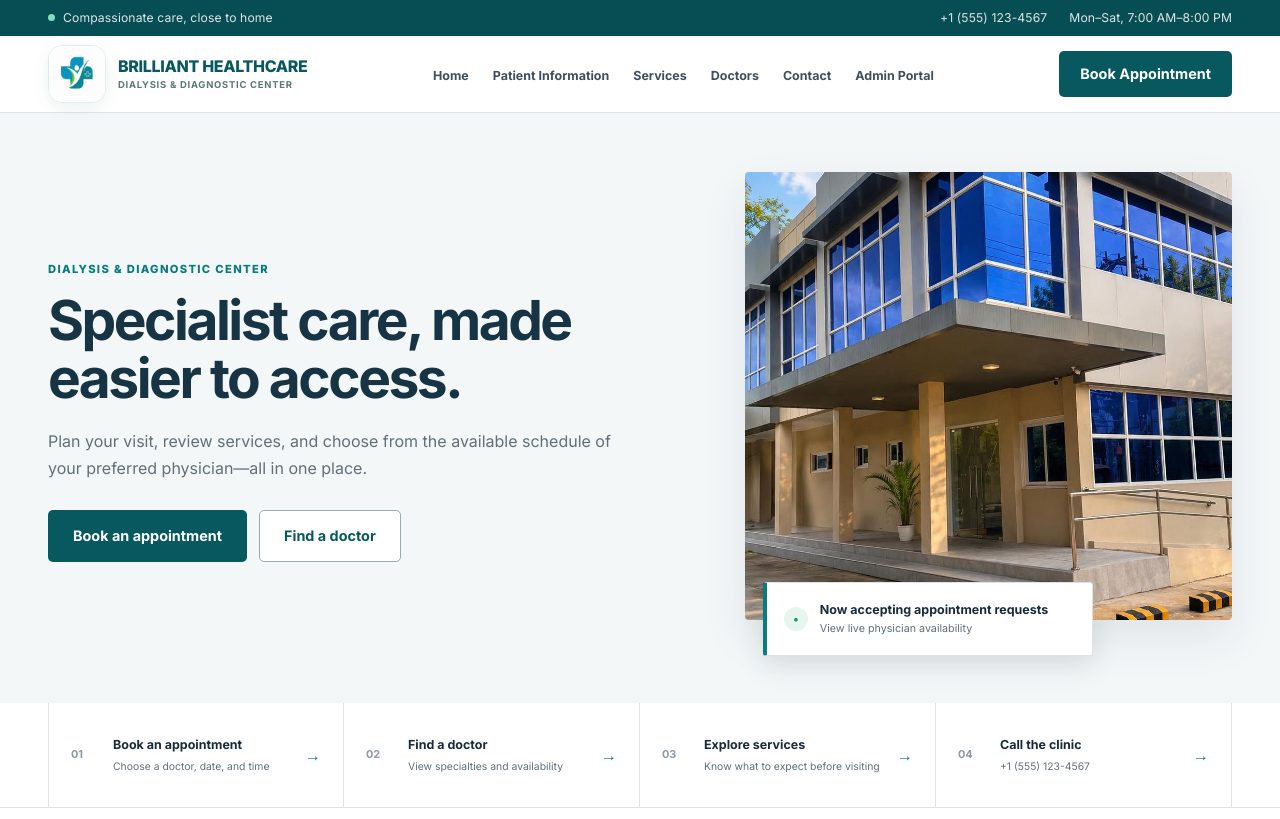
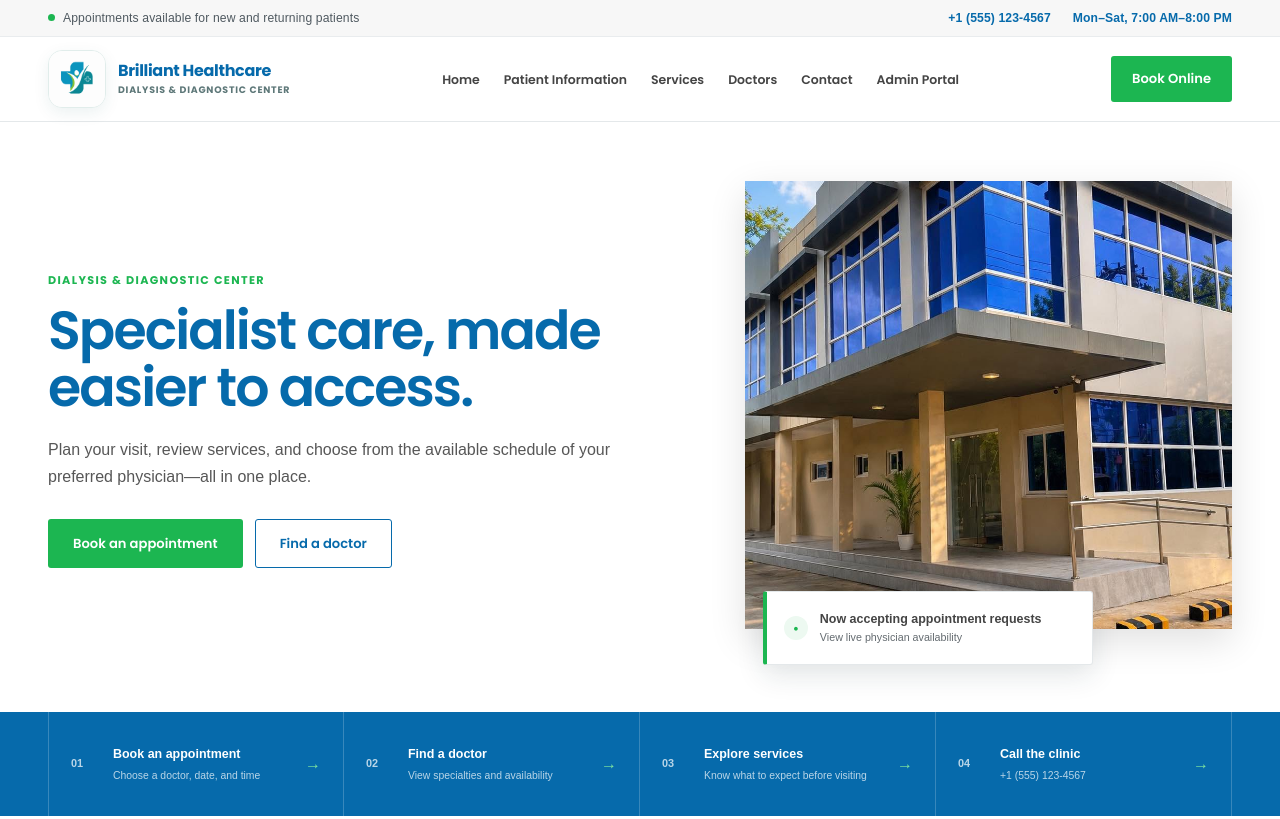
Before and after one commit to Kimpoy1525/brilliant-healthcare, a website: page index.html in a window 1280 px wide. Shown: the top 819 px of the page. Drawn offline with nearby package versions, Linux system fonts and the light colour scheme; no server answers; a web font is replaced by a local one.

Commit message:
Adapt interface to community medical centre style

```diff
--- a/index.html
+++ b/index.html
@@ -15,13 +15,13 @@
     <link rel="stylesheet" href="service-photos.css">
     <link rel="stylesheet" href="private-hospital.css">
     <link rel="preconnect" href="https://fonts.googleapis.com">
-    <link href="https://fonts.googleapis.com/css2?family=Inter:wght@300;400;500;600;700;800&family=Playfair+Display:wght@600;700&display=swap" rel="stylesheet">
+    <link href="https://fonts.googleapis.com/css2?family=Muli:wght@400;600;700;800&family=Poppins:wght@500;600;700&display=swap" rel="stylesheet">
 </head>
 <body>
     <a class="skip-link" href="#home">Skip to main content</a>
     <div class="topbar">
         <div class="container">
-            <p><span></span> Compassionate care, close to home</p>
+            <p><span></span> Appointments available for new and returning patients</p>
             <div><a href="tel:+15551234567">+1 (555) 123-4567</a><a href="#contact">Mon–Sat, 7:00 AM–8:00 PM</a></div>
         </div>
     </div>
@@ -41,7 +41,7 @@
                 <li><a href="#contact">Contact</a></li>
                 <li><a href="portal.html">Admin Portal</a></li>
             </ul>
-            <a href="#contact" class="btn btn-primary nav-cta">Book Appointment</a>
+            <a href="#contact" class="btn btn-primary nav-cta">Book Online</a>
             <button class="hamburger" id="hamburger" type="button" aria-label="Open navigation menu" aria-expanded="false" aria-controls="navLinks">
                 <span></span>
                 <span></span>
--- a/private-hospital.css
+++ b/private-hospital.css
@@ -44,3 +44,30 @@ body{color:var(--ink);background:#fff}
 @media(max-width:980px){.patient-actions .container{grid-template-columns:1fr 1fr}.patient-actions a{border-bottom:1px solid var(--line)}}
 @media(max-width:768px){.about,.services,.medical-team,.why-us,.contact{padding:70px 0}.team-heading{display:block}.team-heading p{margin-top:12px}.physician-profile{grid-template-columns:1fr}.physician-photo{min-height:310px;max-height:420px}.physician-details{padding:30px 26px}}
 @media(max-width:520px){.patient-actions .container{grid-template-columns:1fr}.patient-actions a,.patient-actions a:first-child{min-height:88px;border-right:1px solid var(--line);border-left:1px solid var(--line)}.hero-content h1{font-size:clamp(2.35rem,11vw,3rem)}.physician-details dl{grid-template-columns:1fr}}
+
+/* Community medical-centre direction, adapted to Brilliant Healthcare */
+:root{--ink:#444;--muted:#646b70;--teal:#1cb651;--teal-dark:#128b3c;--mint:#eef9f1;--cream:#f7f7f7;--line:#e4e8ea;--clinic-blue:#066aab}
+body,button,input,select,textarea{font-family:Muli,Arial,sans-serif}
+.topbar{color:#4f5960;background:#f7f7f7;border-bottom:1px solid #e9ecee}.topbar p span{background:#1cb651}.topbar a{color:#066aab;font-weight:700}
+.site-header{background:#fff}.navbar .container{height:84px}.logo-copy strong,.logo-copy small{font-family:Poppins,Arial,sans-serif}
+.logo-copy strong{color:#066aab;text-transform:none}.nav-links a{color:#444;font-family:Poppins,Arial,sans-serif;font-weight:600}
+.nav-links a:after{bottom:18px;background:#1cb651}.nav-links a:hover{color:#066aab}
+.btn{border-radius:3px;font-family:Poppins,Arial,sans-serif;font-size:.82rem;font-weight:600}
+.btn-primary,.btn-primary:hover{background:#1cb651}.btn-secondary{color:#066aab;border-color:#066aab}
+.hero{background:#fff}.hero-content h1,.about-content h2,.section-header h2,.contact-info h2,.team-heading h2{color:#066aab;font-family:Poppins,Arial,sans-serif}
+.hero-content h1{font-size:clamp(2.65rem,4.2vw,4.1rem);font-weight:600;letter-spacing:-.035em}.hero-content>p{color:#575757}
+.badge{color:#1cb651;font-family:Poppins,Arial,sans-serif}.hero-image-frame{border-radius:0;box-shadow:0 12px 35px rgba(0,0,0,.12)}
+.hero-care-card{border-left-color:#1cb651}.hero-care-card>span{color:#1cb651;background:#edf9f1}
+.patient-actions{background:#066aab;border:0}.patient-actions .container{padding-block:0}
+.patient-actions a,.patient-actions a:first-child{color:#fff;border-color:rgba(255,255,255,.2)}.patient-actions a:hover{background:#075f98}
+.patient-actions a>span,.patient-actions small{color:rgba(255,255,255,.72)}.patient-actions b{color:#7ee49e}
+.about-image:before{background:#e5f2f9}.about-image-note{background:#066aab}
+.check-icon{color:#128b3c;background:#e9f8ee}
+.services,.why-us,.contact{background:#f7f7f7}.service-card{border-color:#e3e3e3!important}
+.service-card[role=button]:hover{border-color:#1cb651!important}.service-card h3,.why-us-card h3,.physician-details h3{color:#066aab;font-family:Poppins,Arial,sans-serif}
+.service-card[role=button]:after{color:#159b47}.medical-team{background:#fff}.physician-profile{border-top:5px solid #1cb651}
+.physician-details>span{color:#159b47}.why-us-number{color:#1cb651}.visit-steps article>span{background:#066aab}
+.contact-form{border-top:5px solid #1cb651}.form-kicker{color:#159b47}.contact-form h3{color:#066aab;font-family:Poppins,Arial,sans-serif}
+.contact-form input:focus,.contact-form select:focus,.contact-form textarea:focus{border-color:#1cb651;box-shadow:0 0 0 3px rgba(28,182,81,.12)}
+.footer{background:#075381}.footer-call{color:#8de4a8}
+@media(max-width:768px){.navbar .container{height:74px}.nav-links{top:74px}.patient-actions{background:#066aab}}
```
